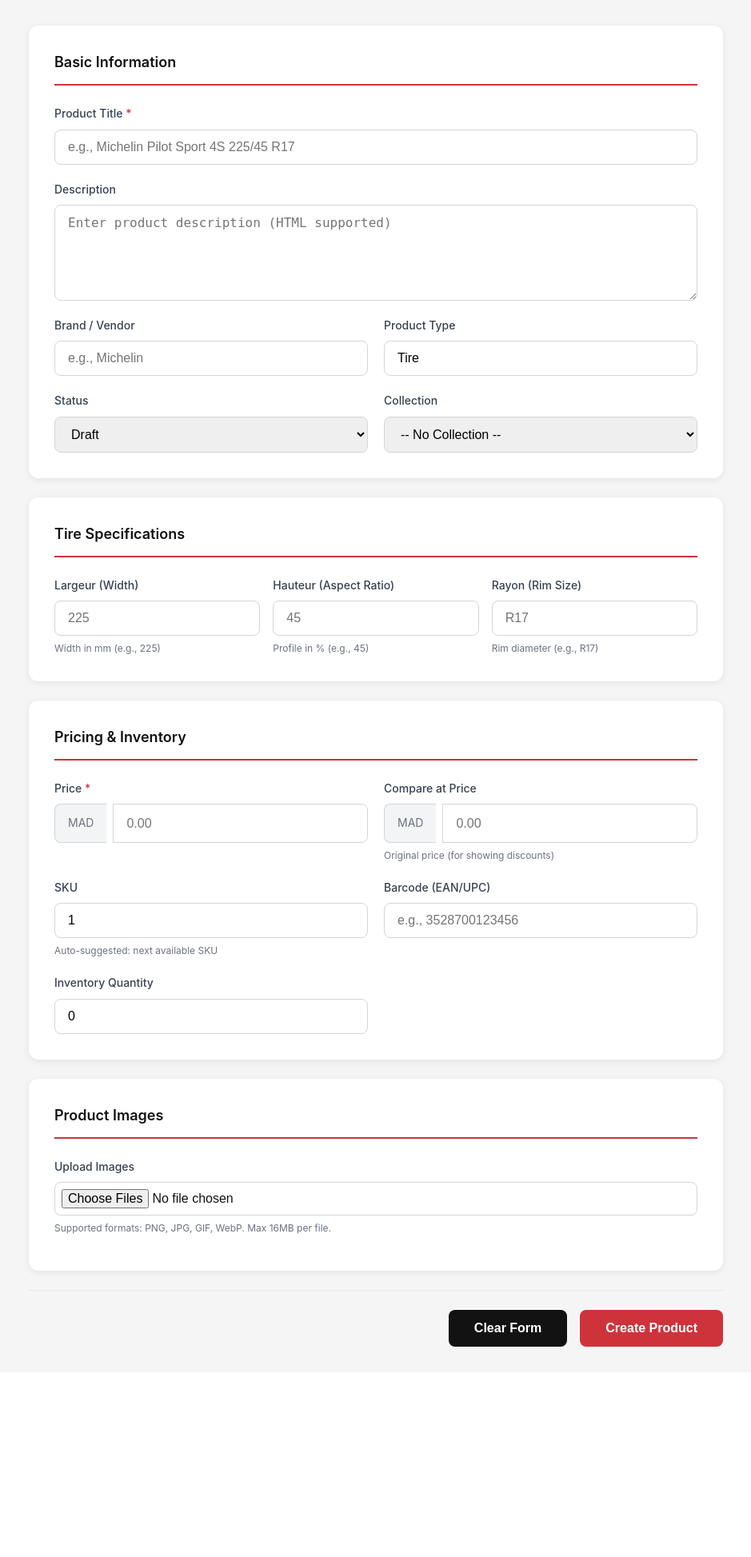
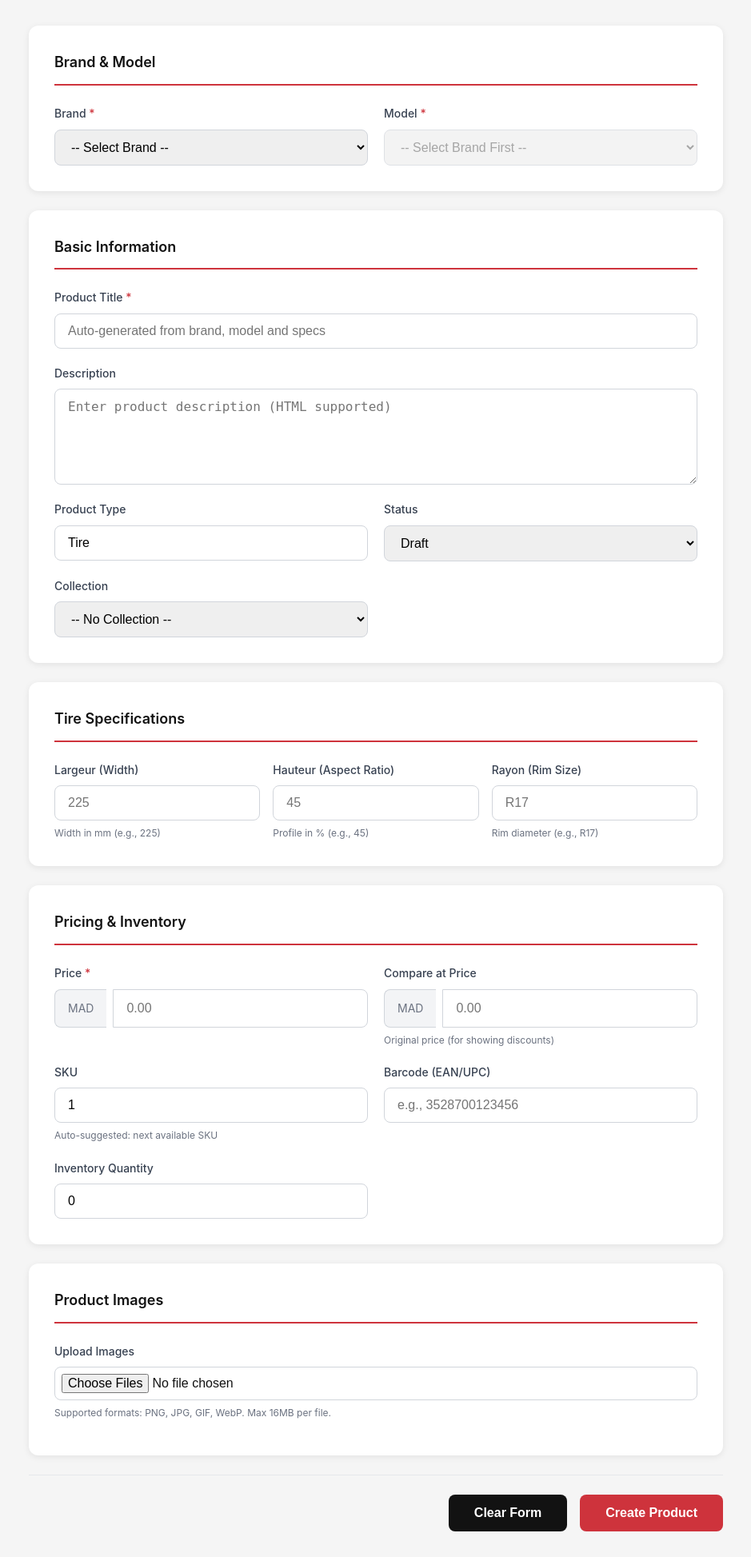
Before and after one commit to smartpneucontact-sketch/smartpneu-product-manager, a Flask app: page / in a window 1280 px wide. Shown: the part 70-2017 px from the top of the page at 80% size, without its empty margins (170-1109 px from the left). Before the commit the page ends 1754 px from the top, so only its background shows below. Run offline with Flask 3, Linux system fonts and the light colour scheme; data that the repository does not hold is empty.

Commit message:
Add brand and model dropdowns

```diff
--- a/app.py
+++ b/app.py
@@ -24,6 +24,25 @@ app.config['MAX_CONTENT_LENGTH'] = 16 * 1024 * 1024  # 16MB max
 
 # Create uploads folder if it doesn't exist
 os.makedirs(UPLOAD_FOLDER, exist_ok=True)
+
+# Brand and Model data
+BRANDS_MODELS = {
+    'Michelin': [
+        'Pilot Sport 4',
+        'Pilot Sport 5',
+        'Primacy 4',
+        'CrossClimate 2'
+    ],
+    'Continental': [
+        'PremiumContact 6',
+        'EcoContact 6',
+        'SportContact 7'
+    ],
+    'Goodyear': [
+        'Eagle F1',
+        'EfficientGrip'
+    ]
+}
 
 
 def allowed_file(filename):
@@ -206,7 +225,14 @@ def index():
     """Main page with the product creation form"""
     collections = get_collections()
     next_sku = get_next_sku()
-    return render_template('index.html', collections=collections, next_sku=next_sku)
+    return render_template('index.html', collections=collections, next_sku=next_sku, brands_models=BRANDS_MODELS)
+
+
+@app.route('/api/get-models/<brand>')
+def get_models(brand):
+    """Return models for a specific brand"""
+    models = BRANDS_MODELS.get(brand, [])
+    return jsonify(models)
 
 
 @app.route('/create-product', methods=['POST'])
--- a/templates/index.html
+++ b/templates/index.html
@@ -296,6 +296,29 @@
         {% endwith %}
 
         <form action="/create-product" method="POST" enctype="multipart/form-data">
+            <!-- Brand & Model Selection -->
+            <div class="card">
+                <h2 class="card-title">Brand & Model</h2>
+                <div class="form-grid">
+                    <div class="form-group">
+                        <label for="brand">Brand <span class="required">*</span></label>
+                        <select id="brand" name="vendor" required>
+                            <option value="">-- Select Brand --</option>
+                            {% for brand in brands_models.keys() %}
+                                <option value="{{ brand }}">{{ brand }}</option>
+                            {% endfor %}
+                        </select>
+                    </div>
+
+                    <div class="form-group">
+                        <label for="model">Model <span class="required">*</span></label>
+                        <select id="model" name="model" required disabled>
+                            <option value="">-- Select Brand First --</option>
+                        </select>
+                    </div>
+                </div>
+            </div>
+
             <!-- Basic Information -->
             <div class="card">
                 <h2 class="card-title">Basic Information</h2>
@@ -303,19 +326,13 @@
                     <div class="form-group full-width">
                         <label for="title">Product Title <span class="required">*</span></label>
                         <input type="text" id="title" name="title" required
-                               placeholder="e.g., Michelin Pilot Sport 4S 225/45 R17">
+                               placeholder="Auto-generated from brand, model and specs">
                     </div>
 
                     <div class="form-group full-width">
                         <label for="description">Description</label>
                         <textarea id="description" name="description"
                                   placeholder="Enter product description (HTML supported)"></textarea>
-                    </div>
-
-                    <div class="form-group">
-                        <label for="vendor">Brand / Vendor</label>
-                        <input type="text" id="vendor" name="vendor"
-                               placeholder="e.g., Michelin">
                     </div>
 
                     <div class="form-group">
@@ -436,6 +453,61 @@
     </div>
 
     <script>
+        // Brand and Model data from server
+        const brandsModels = {{ brands_models | tojson }};
+
+        // Handle brand selection
+        document.getElementById('brand').addEventListener('change', function() {
+            const brand = this.value;
+            const modelSelect = document.getElementById('model');
+
+            // Clear model dropdown
+            modelSelect.innerHTML = '';
+
+            if (brand && brandsModels[brand]) {
+                modelSelect.disabled = false;
+                modelSelect.innerHTML = '<option value="">-- Select Model --</option>';
+
+                brandsModels[brand].forEach(model => {
+                    const option = document.createElement('option');
+                    option.value = model;
+                    option.textContent = model;
+                    modelSelect.appendChild(option);
+                });
+            } else {
+                modelSelect.disabled = true;
+                modelSelect.innerHTML = '<option value="">-- Select Brand First --</option>';
+            }
+
+            updateTitle();
+        });
+
+        // Handle model selection
+        document.getElementById('model').addEventListener('change', updateTitle);
+
+        // Update title based on selections
+        function updateTitle() {
+            const brand = document.getElementById('brand').value;
+            const model = document.getElementById('model').value;
+            const largeur = document.getElementById('largeur').value;
+            const hauteur = document.getElementById('hauteur').value;
+            const rayon = document.getElementById('rayon').value;
+
+            let title = '';
+            if (brand) title += brand;
+            if (model) title += ' ' + model;
+            if (largeur) title += ' ' + largeur;
+            if (hauteur) title += '/' + hauteur;
+            if (rayon) title += ' ' + rayon;
+
+            document.getElementById('title').value = title.trim();
+        }
+
+        // Also update title when tire specs change
+        document.getElementById('largeur').addEventListener('input', updateTitle);
+        document.getElementById('hauteur').addEventListener('input', updateTitle);
+        document.getElementById('rayon').addEventListener('input', updateTitle);
+
         // Test Shopify connection on page load
         async function checkConnection() {
             const statusDot = document.getElementById('statusDot');
```
